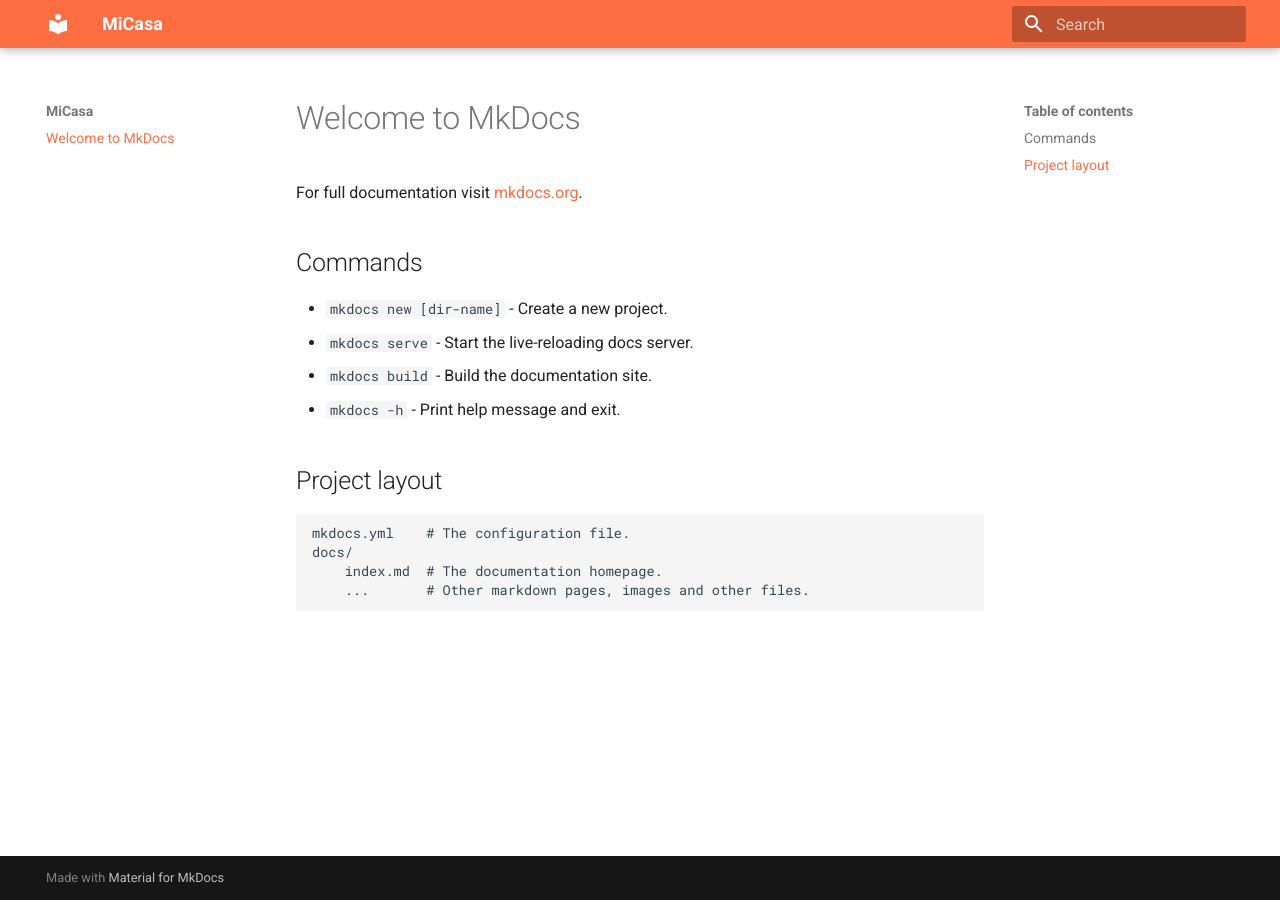
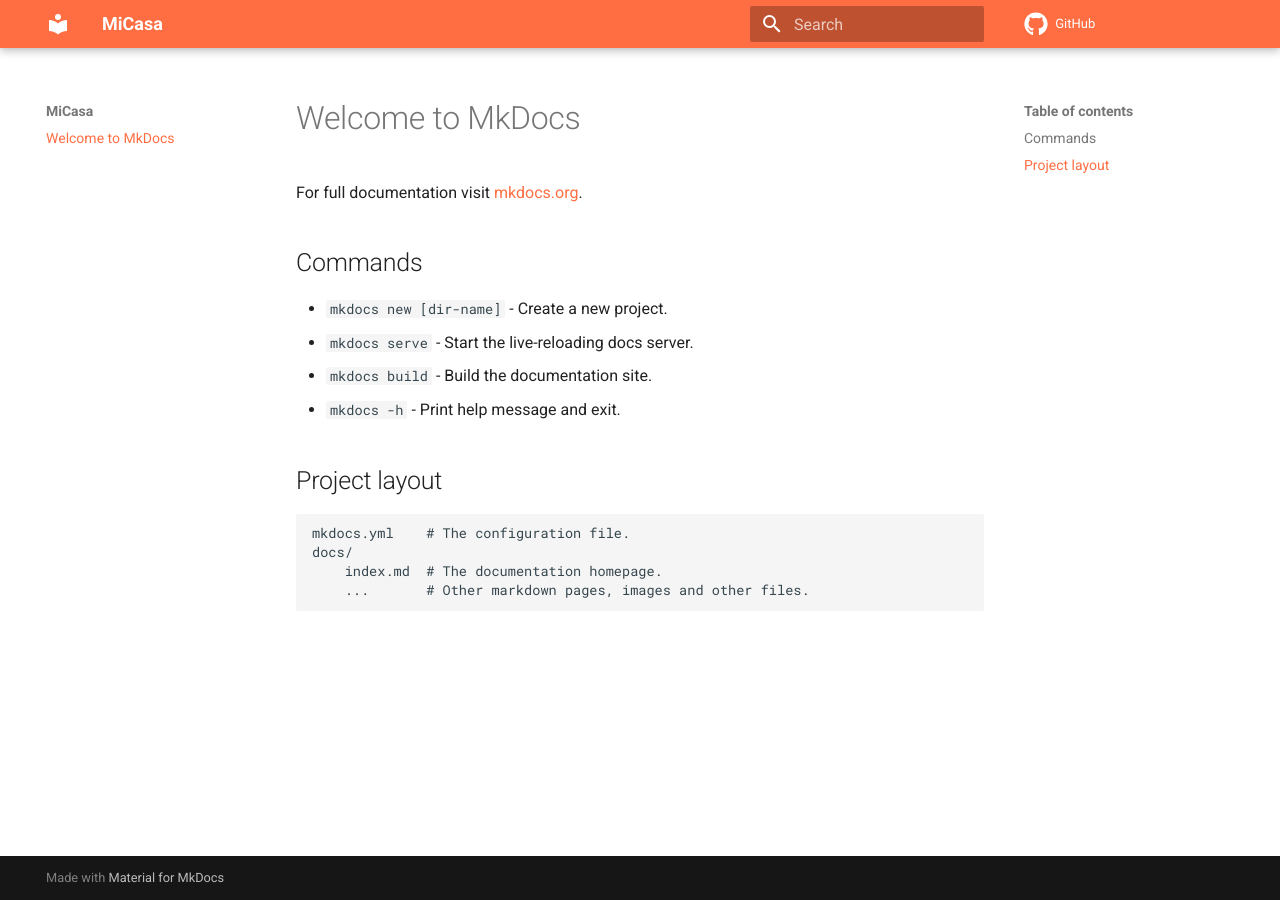
Before and after one commit to pygillier/MiCasa, an MkDocs documentation site: the page built from docs/index.md, in a window 1280 px wide. Built offline with MkDocs 1.6.1 and Material for MkDocs 9.7.7, drawn with Linux system fonts in a browser that asks for light colours; comment, search, counter and statistics services are not loaded.

```diff
--- a/Taskfile.yml
+++ b/Taskfile.yml
@@ -7,6 +7,6 @@
   run_container:
     cmds:
       - podman run -e SECRET_KEY=from_task --name micasa -p 8080:8080 micasa:local
-  docs:
+  preview-docs:
     cmds:
       - mkdocs serve
--- a/mkdocs.yml
+++ b/mkdocs.yml
@@ -1,8 +1,11 @@
 site_name: MiCasa
 site_url: https://micasa.pygillier.dev
 site_description: "MiCasa, a personal dashboard for elegant people."
+repo_url: https://github.com/pygillier/micasa
 theme:
   name: "material"
+  icon:
+    repo: "fontawesome/brands/github"
   palette:
     primary: "deep orange"
     accent: "light blue"
```
Also changed, not shown: 1 other file.
